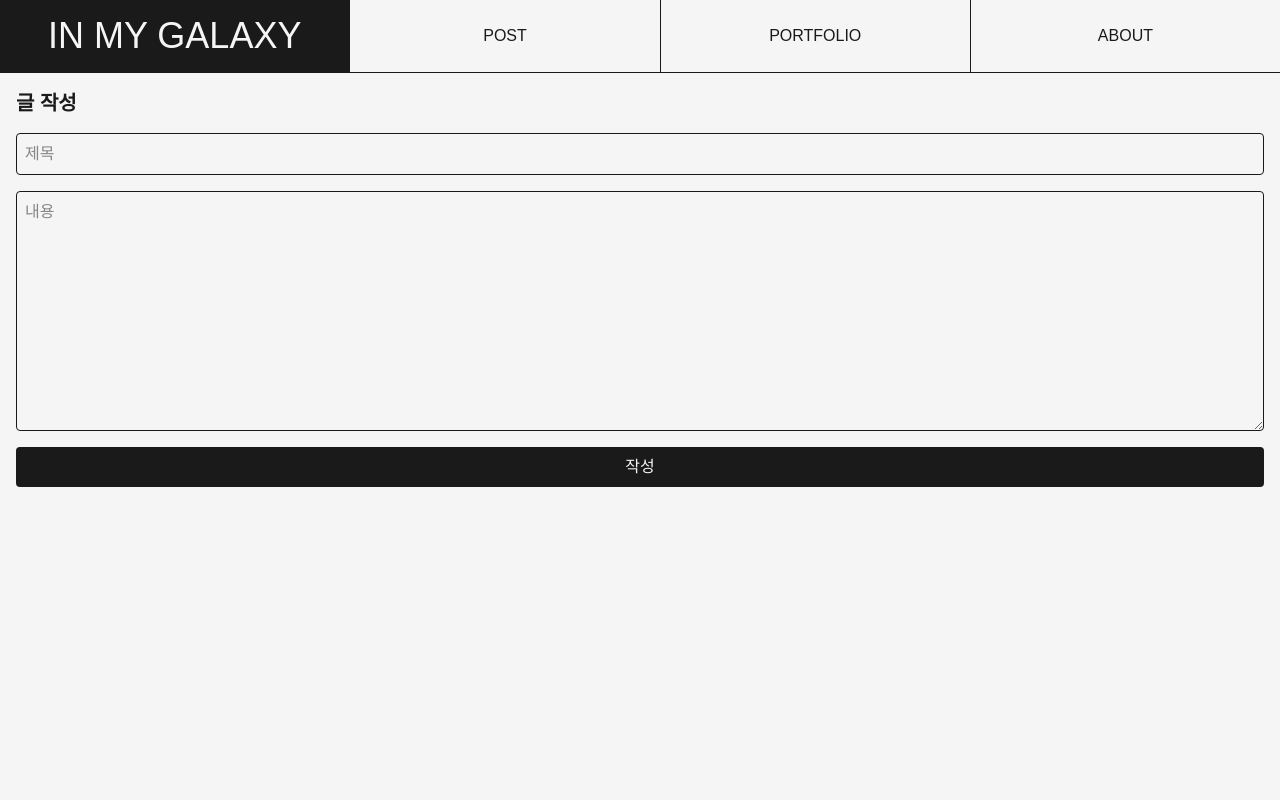
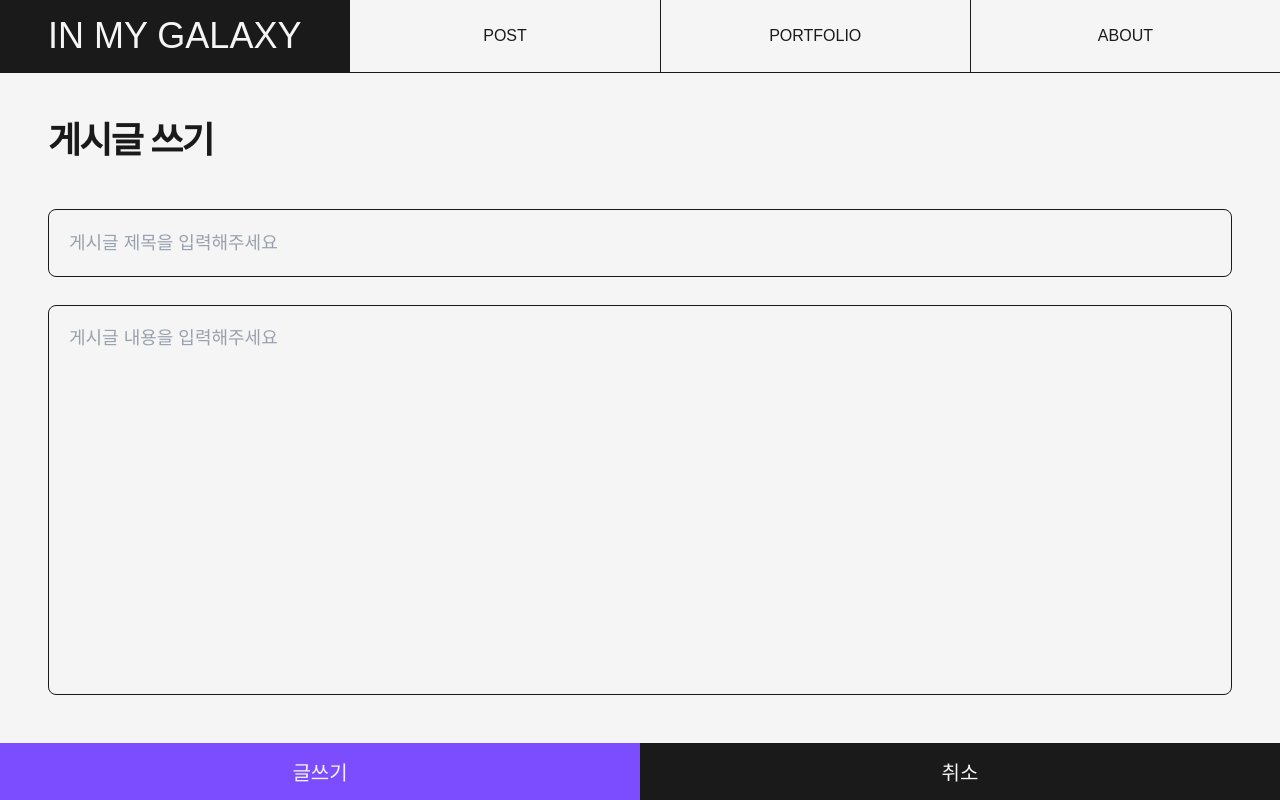
Before and after one commit to isuzzi/Blog, a React (Vite) app: page /posts/write in a window 1280 px wide. Built offline with nearby package versions, Linux system fonts and the light colour scheme; a web font is replaced by a local one.

Commit message:
feat: 글 쓰기/수정  ui  구현

```diff
--- a/src/posts/PostWritePage.tsx
+++ b/src/posts/PostWritePage.tsx
@@ -9,6 +9,10 @@ export default function PostWritePage() {
 
   const handleSubmit = async (event: React.FormEvent<HTMLFormElement>) => {
     event.preventDefault();
+
+    if (!title.trim() || !content.trim()) {
+      return;
+    }
 
     try {
       const response = await fetch("http://localhost:3000/posts", {
@@ -26,9 +30,7 @@ export default function PostWritePage() {
         throw new Error("게시글 작성에 실패했습니다.");
       }
 
-      const data = await response.json();
-
-      console.log("작성된 게시글:", data);
+      await response.json();
 
       navigate("/posts");
     } catch (error) {
@@ -36,30 +38,61 @@ export default function PostWritePage() {
     }
   };
 
+  const handleCancel = () => {
+    navigate("/posts");
+  };
+
   return (
-    <div className="p-4">
-      <h1 className="mb-4 text-xl font-bold">글 작성</h1>
+    <main className="flex min-h-[calc(100vh-178px)] flex-col">
+      <div className="flex-1 px-12 pt-12 pb-12">
+        {/* 제목 */}
+        <h1 className="text-4xl font-black tracking-[-0.05em]">게시글 쓰기</h1>
 
-      <form onSubmit={handleSubmit} className="flex flex-col gap-4">
+        {/* 구분선 */}
+        <div className="mt-12" />
+
+        <form onSubmit={handleSubmit} className="mt-8 flex flex-col gap-7">
+          {/* 게시글 제목 */}
           <input
             type="text"
-          placeholder="제목"
+            placeholder="게시글 제목을 입력해주세요"
             value={title}
             onChange={(event) => setTitle(event.target.value)}
-          className="rounded border p-2"
+            className="h-[68px] w-full rounded-lg border border-black bg-transparent px-5 text-lg outline-none placeholder:text-gray-400 focus:ring-0"
           />
 
+          {/* 게시글 내용 */}
           <textarea
-          placeholder="내용"
+            placeholder="게시글 내용을 입력해주세요"
             value={content}
             onChange={(event) => setContent(event.target.value)}
-          className="min-h-60 rounded border p-2"
+            className="min-h-[390px] w-full resize-none rounded-lg border border-black bg-transparent px-5 py-5 text-lg leading-6 outline-none placeholder:text-gray-400 focus:ring-0"
           />
-
-        <button type="submit" className="rounded bg-black px-4 py-2 text-white">
-          작성
-        </button>
         </form>
       </div>
+
+      {/* 하단 버튼 */}
+      <div className="grid grid-cols-2">
+        <button
+          type="submit"
+          onClick={() => {
+            document
+              .querySelector<HTMLFormElement>("main form")
+              ?.requestSubmit();
+          }}
+          className="bg-primary hover:bg-primary py-4 text-xl font-medium text-white transition-colors"
+        >
+          글쓰기
+        </button>
+
+        <button
+          type="button"
+          onClick={handleCancel}
+          className="bg-black py-4 text-xl font-medium text-white transition-colors hover:bg-black"
+        >
+          취소
+        </button>
+      </div>
+    </main>
   );
 }
--- a/src/posts/[id]/PostEditPage.tsx
+++ b/src/posts/[id]/PostEditPage.tsx
@@ -40,6 +40,10 @@ export default function PostEditPage() {
   const handleSubmit = async (event: React.FormEvent<HTMLFormElement>) => {
     event.preventDefault();
 
+    if (!title.trim() || !content.trim()) {
+      return;
+    }
+
     try {
       const response = await fetch(`http://localhost:3000/posts/${id}`, {
         method: "PATCH",
@@ -56,9 +60,7 @@ export default function PostEditPage() {
         throw new Error("게시글 수정에 실패했습니다.");
       }
 
-      const data = await response.json();
-
-      console.log("수정된 게시글:", data);
+      await response.json();
 
       navigate(`/posts/${id}`);
     } catch (error) {
@@ -67,33 +69,58 @@ export default function PostEditPage() {
   };
 
   if (loading) {
-    return <div>Loading...</div>;
+    return (
+      <main className="flex min-h-[calc(100vh-178px)] items-center justify-center">
+        Loading...
+      </main>
+    );
   }
 
   return (
-    <div className="p-4">
-      <h1 className="mb-4 text-xl font-bold">글 수정</h1>
+    <main className="flex min-h-[calc(100vh-178px)] flex-col">
+      <form onSubmit={handleSubmit} className="flex flex-1 flex-col">
+        <div className="flex-1 px-12 pt-12 pb-12">
+          <h1 className="text-4xl font-black tracking-[-0.05em]">
+            게시글 수정
+          </h1>
 
-      <form onSubmit={handleSubmit} className="flex flex-col gap-4">
+          <div className="mt-12" />
+
+          <div className="mt-8 flex flex-col gap-7">
             <input
               type="text"
-          placeholder="제목"
+              placeholder="게시글 제목을 입력해주세요"
               value={title}
               onChange={(event) => setTitle(event.target.value)}
-          className="rounded border p-2"
+              className="h-[68px] w-full rounded-lg border border-black bg-transparent px-5 text-lg outline-none placeholder:text-gray-400"
             />
 
             <textarea
-          placeholder="내용"
+              placeholder="게시글 내용을 입력해주세요"
               value={content}
               onChange={(event) => setContent(event.target.value)}
-          className="min-h-60 rounded border p-2"
+              className="min-h-[390px] w-full resize-none rounded-lg border border-black bg-transparent px-5 py-5 text-lg leading-6 outline-none placeholder:text-gray-400"
             />
+          </div>
+        </div>
 
-        <button type="submit" className="rounded bg-black px-4 py-2 text-white">
+        <div className="grid grid-cols-2">
+          <button
+            type="submit"
+            className="bg-primary py-4 text-3xl font-medium text-white transition-colors hover:text-black"
+          >
             수정
           </button>
+
+          <button
+            type="button"
+            onClick={() => navigate(`/posts/${id}`)}
+            className="hover:text-primary bg-black py-4 text-3xl font-medium text-white transition-colors"
+          >
+            취소
+          </button>
+        </div>
       </form>
-    </div>
+    </main>
   );
 }
```
Lines whose indentation alone changed are shown as unchanged.
